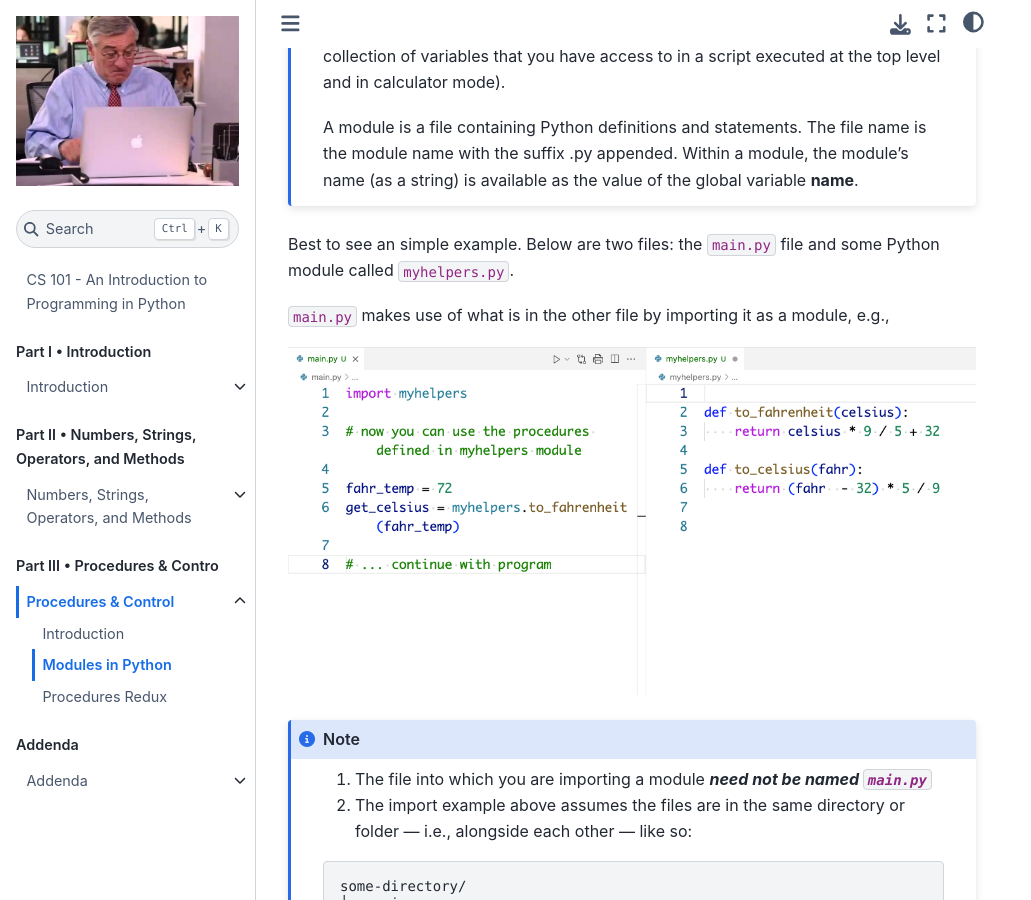
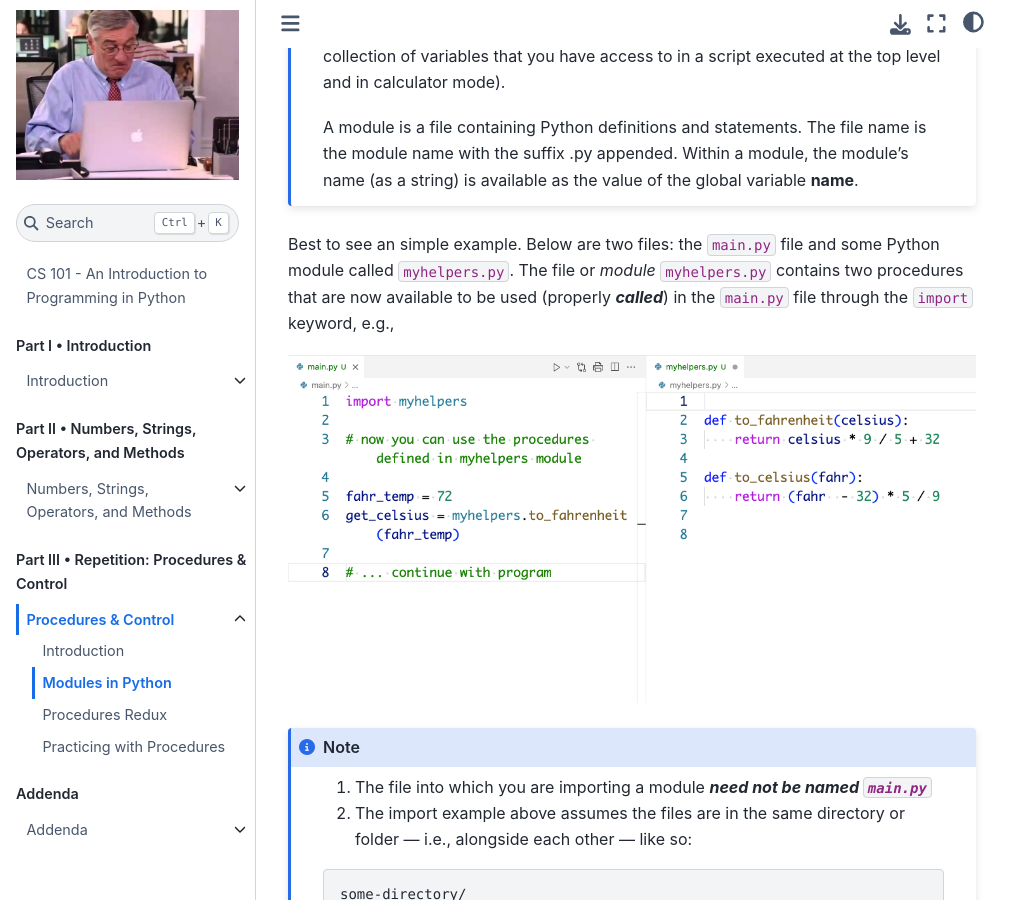
Before and after one commit to the-intern/cs101, a Jupyter Book: the page built from book/part-iii/what-are-modules.md, in a window 1280 px wide and 900 px high, scrolled down 392 px. Shown: the whole window, without its empty margins (0-1031 px from the left). Built offline with Jupyter Book 1.0.4 settings and Sphinx 7.4.7 and the Sphinx Book theme 1.1.4, drawn with Linux system fonts in a browser that asks for light colours.

Commit message:
part iii slow build

````diff
--- a/book/_toc.yml
+++ b/book/_toc.yml
@@ -32,7 +32,7 @@ parts:
           - file: part-ii/assign-extract-url
           - file: part-ii/string-cheat-sheet
 
-  - caption: "Part III • Procedures & Contro"
+  - caption: "Part III • Repetition: Procedures & Control"
     numbered: false
     chapters:
       - file: part-iii/index
@@ -40,6 +40,7 @@ parts:
           - file: part-iii/introduction
           - file: part-iii/what-are-modules
           - file: part-iii/procedures-redux
+          - file: part-iii/practicing-with-procedures
           # - file: part-iii/intro-to-browsers
           # - file: part-iii/procs-movie
           # - file: part-iii/proc-movie-second
--- a/book/part-iii/what-are-modules.md
+++ b/book/part-iii/what-are-modules.md
@@ -12,9 +12,7 @@ A module is a file containing Python definitions and statements. The file name i
 
 ```
 
-Best to see an simple example. Below are two files: the `main.py` file and some Python module called `myhelpers.py`.
-
-`main.py` makes use of what is in the other file by importing it as a module, e.g.,
+Best to see an simple example. Below are two files: the `main.py` file and some Python module called `myhelpers.py`. The file or _module_ `myhelpers.py` contains two procedures that are now available to be used (properly **_called_**) in the `main.py` file through the `import` keyword, e.g.,
 
 ![modules](images/modules.png)
 
````
Also changed, not shown: book/part-iii/introduction.md (+1 -1 lines), assets/images/Screen Shot 2022-09-24 at 7.31.27 PM.png (added), assets/images/Screen Shot 2022-09-24 at 7.32.58 PM.png (added), book/part-iii/practicing-with-procedures.ipynb (added), 1 other file.
